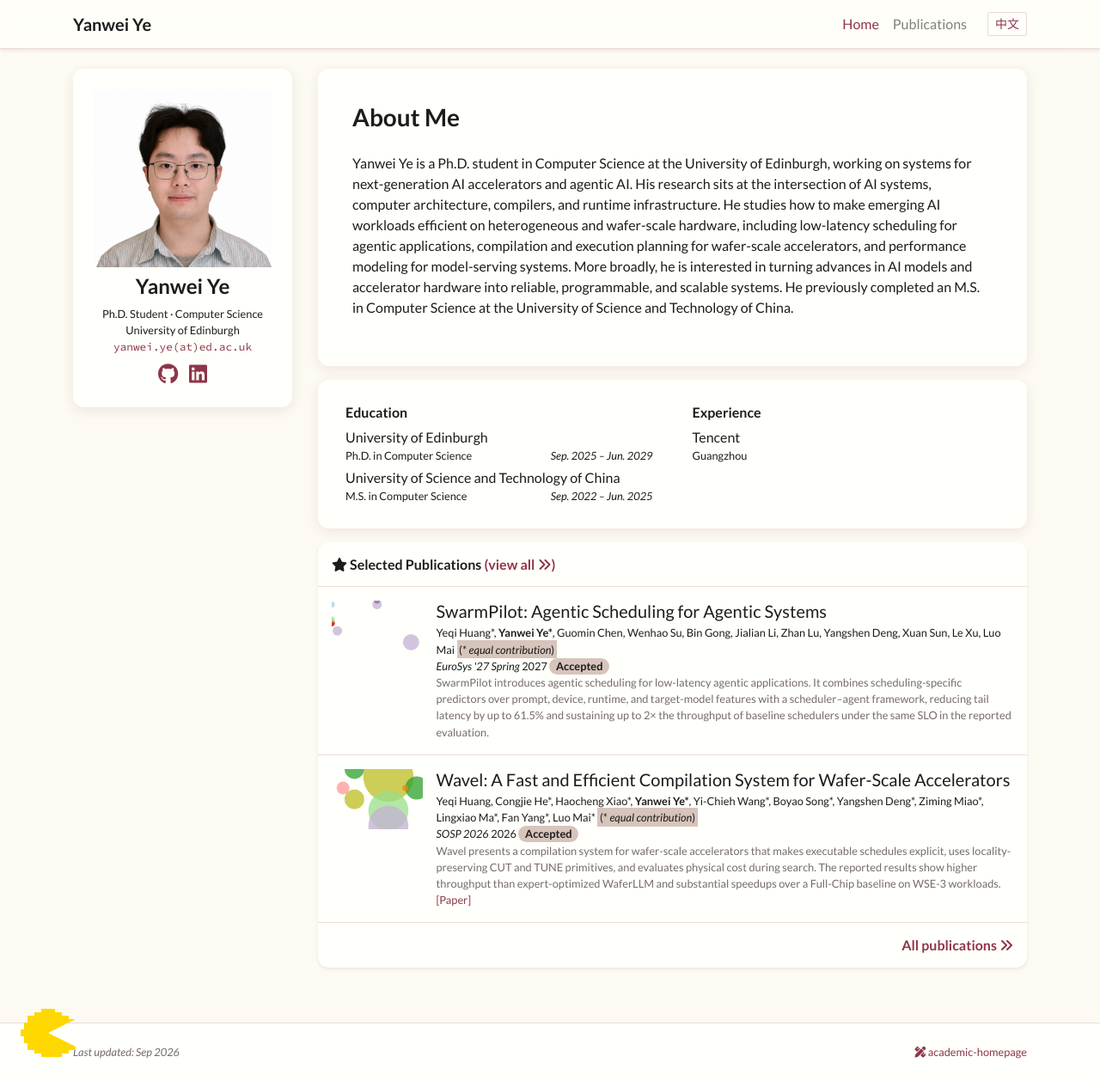
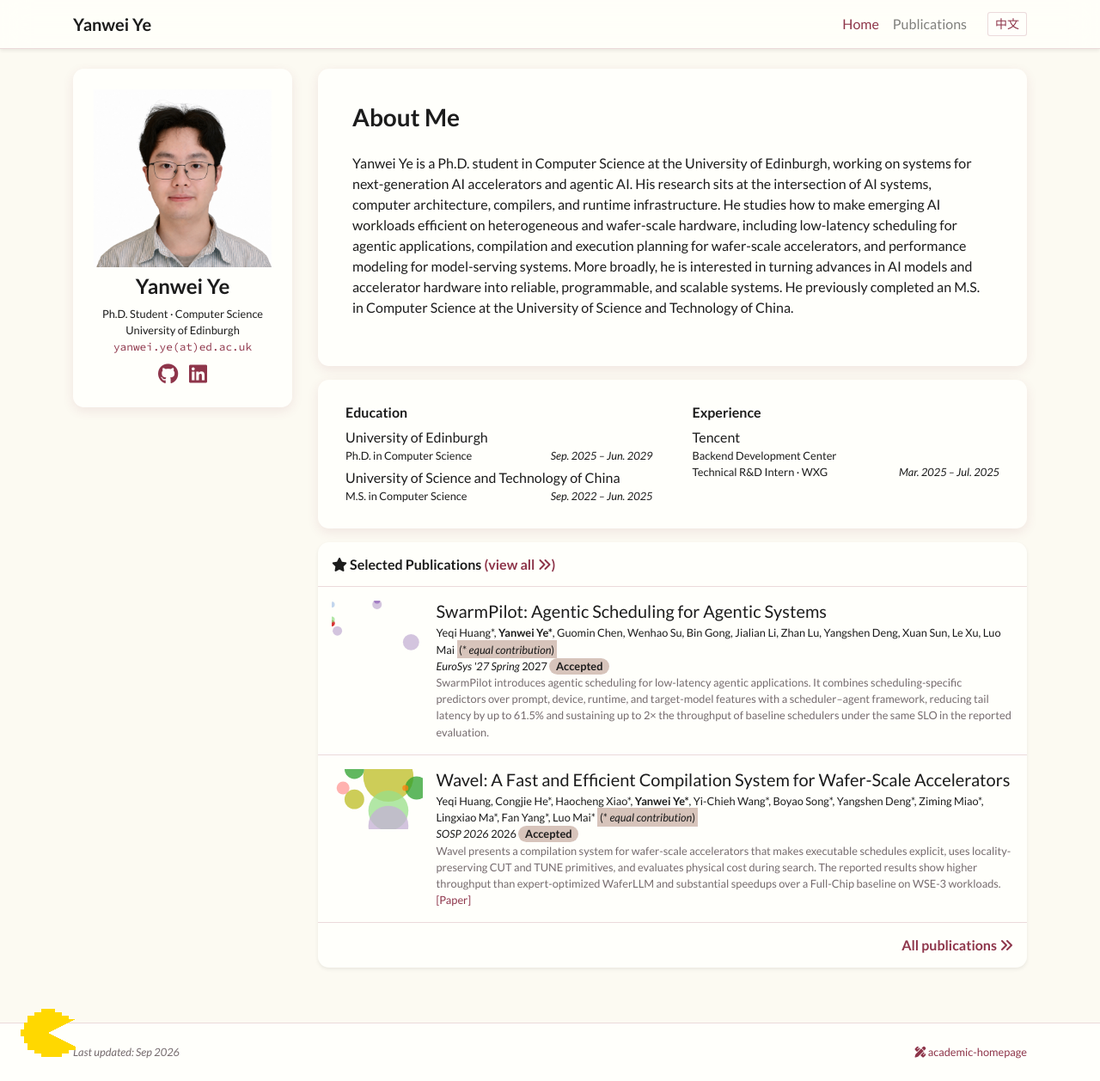
Before and after one commit to anyin233/anyin233.github.io, a Jekyll site: the page built from index.html, in a window 1280 px wide and 1258 px high. Shown: the whole window at 86% size. Built offline with Jekyll 4.4.1, drawn with Linux system fonts in a browser that asks for light colours; nearby versions of some CDN libraries; a style sheet for code colours, icons or effects is not loaded.

Commit message:
feat: add Tencent internship details

```diff
--- a/_data/profile.yml
+++ b/_data/profile.yml
@@ -48,6 +48,9 @@ experience:
 - name: Tencent
   name_en: Tencent
   name_zh: 腾讯
-  dept_en: Guangzhou
-  dept_zh: 广州
-  dept: Guangzhou
+  dept_en: Backend Development Center
+  dept_zh: 后台开发中心
+  position_en: Technical R&D Intern · WXG
+  position_zh: 技术研发类实习生 · WXG
+  date_en: Mar. 2025 – Jul. 2025
+  date_zh: 2025年3月 – 2025年7月
```
